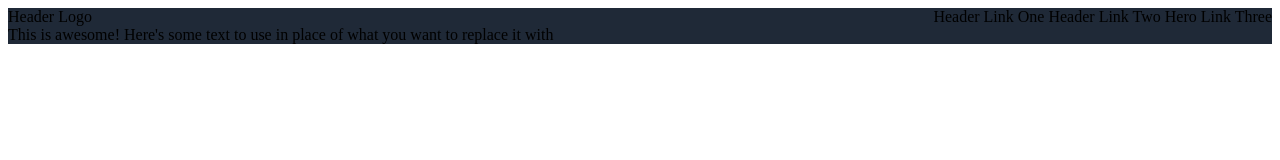
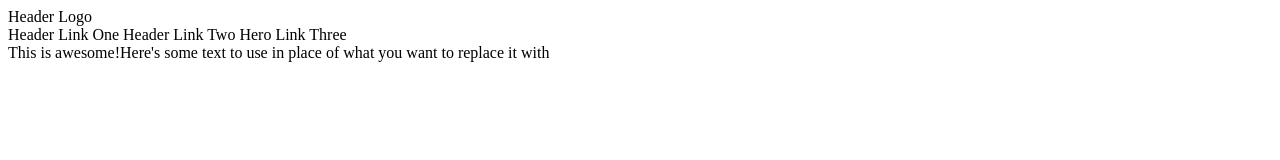
Before and after one commit to DraastiK/odin-landingpage, a plain HTML site: page index.html in a window 1280 px wide. Drawn offline with Linux system fonts and the light colour scheme.

Commit message:
Header update.

```diff
--- a/style.css
+++ b/style.css
@@ -1,8 +1,9 @@
-nav{
+.top{
     display: flex;
     justify-content: space-between;
+    margin-bottom: 30px;
 }
 
-.dark-background{
-    background-color: #1f2937;
+.hero-text{
+    display: flex;
 }
```
